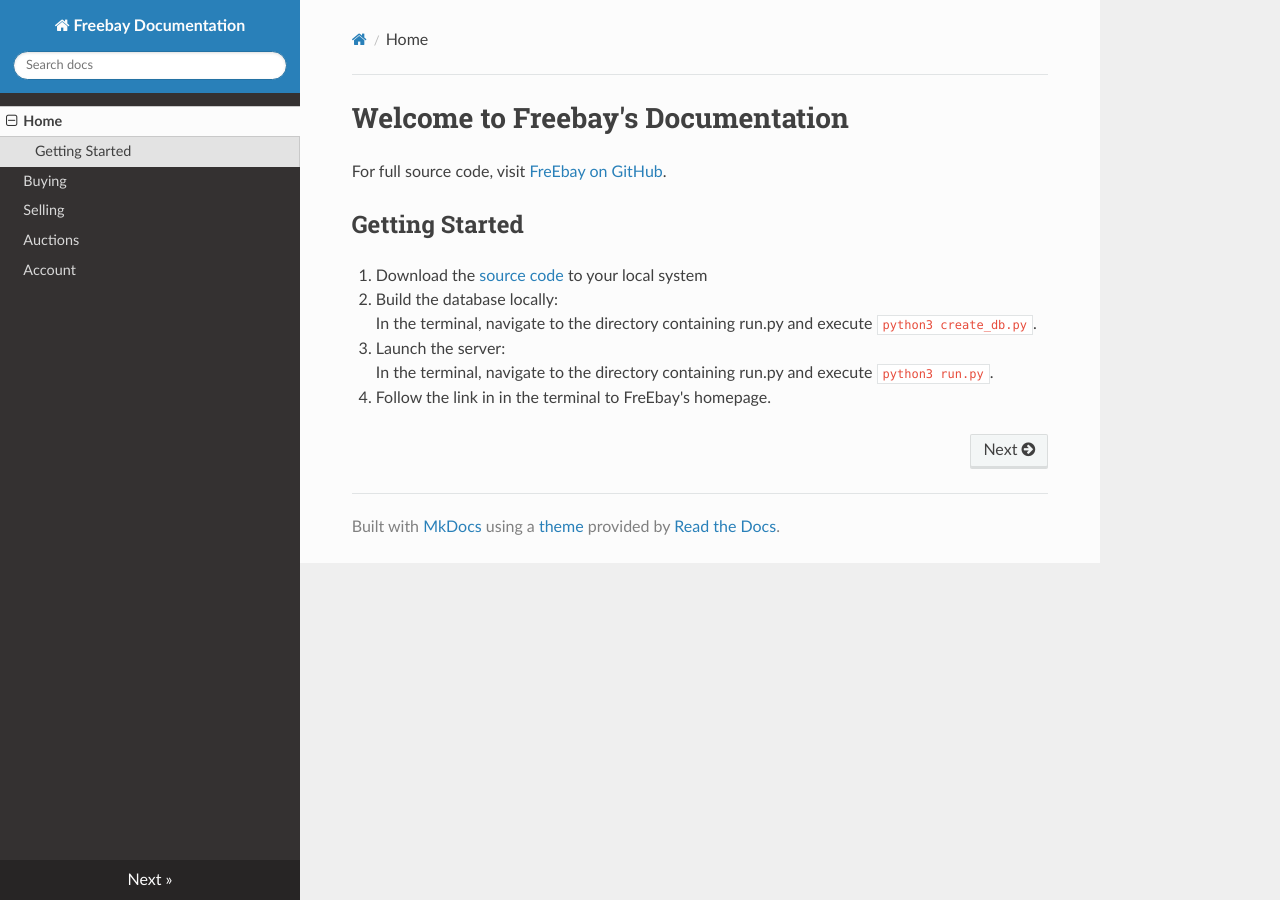
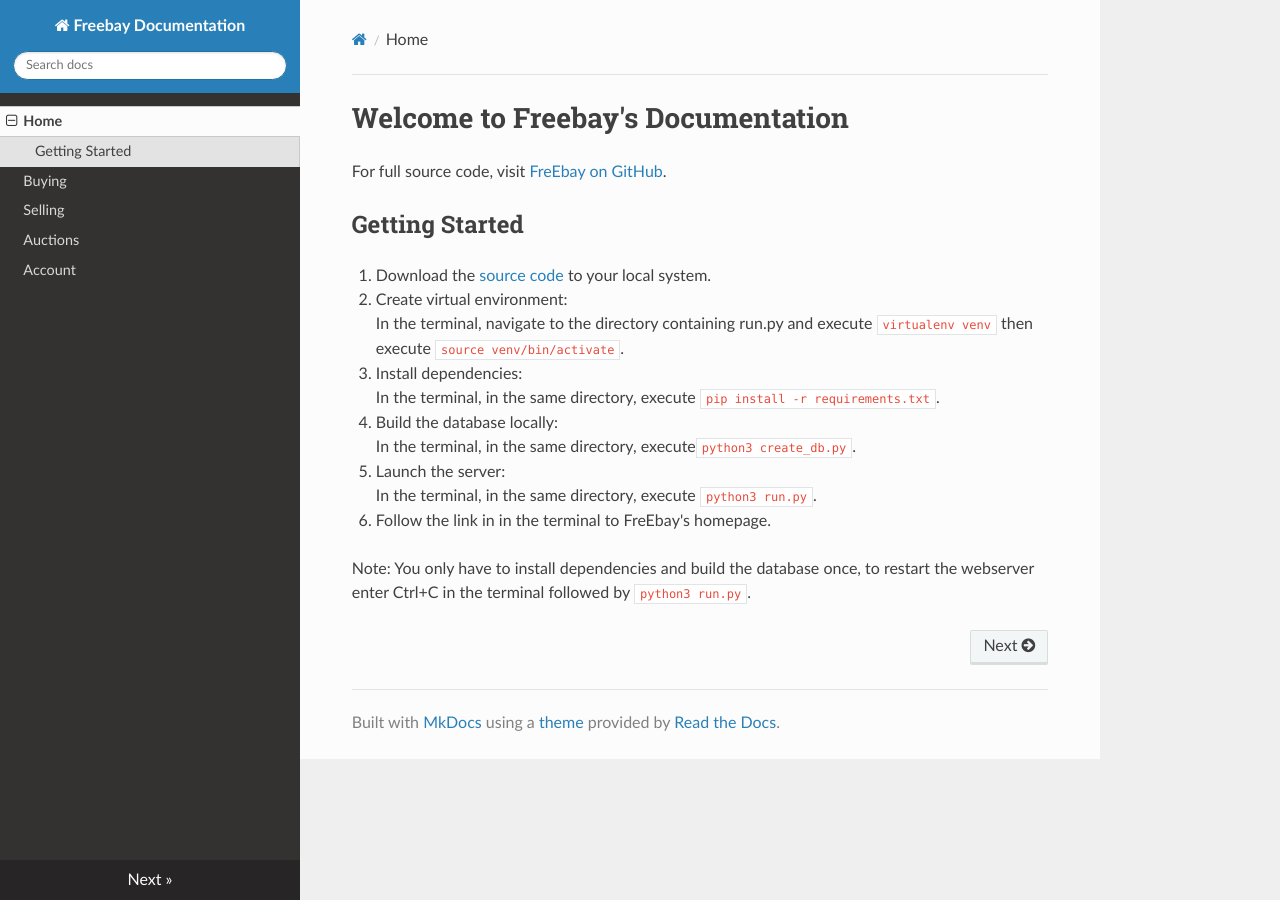
Before and after one commit to emmasandstorm/ebay_clone, an MkDocs documentation site: the page built from docs/index.md, in a window 1280 px wide. Built offline with MkDocs 1.6.1, drawn with Linux system fonts in a browser that asks for light colours; nearby versions of some CDN libraries.

Commit message:
mkdocs updates

```diff
--- a/docs/index.md
+++ b/docs/index.md
@@ -4,9 +4,15 @@
 
 ## Getting Started
 
-1. Download the [source code](https://github.com/emmasandstorm/ebay_clone) to your local system
-2. Build the database locally:
-In the terminal, navigate to the directory containing run.py and execute `python3 create_db.py`.
-3. Launch the server:
-In the terminal, navigate to the directory containing run.py and execute `python3 run.py`.
-4. Follow the link in in the terminal to FreEbay's homepage.
+1. Download the [source code](https://github.com/emmasandstorm/ebay_clone) to your local system.
+2. Create virtual environment:
+In the terminal, navigate to the directory containing run.py and execute `virtualenv venv` then execute `source venv/bin/activate`.
+3. Install dependencies:
+In the terminal, in the same directory, execute `pip install -r requirements.txt`.
+3. Build the database locally:
+In the terminal, in the same directory, execute`python3 create_db.py`.
+4. Launch the server:
+In the terminal, in the same directory, execute `python3 run.py`.
+5. Follow the link in in the terminal to FreEbay's homepage.
+
+Note: You only have to install dependencies and build the database once, to restart the webserver enter Ctrl+C in the terminal followed by `python3 run.py`.
```
Also changed, not shown: docs/auctions.md (+3 -3 lines), docs/buying.md (+2 -2 lines), docs/manage_account.md (+7 -6 lines), docs/selling.md (+1 -1 lines), readme.md (+3 -3 lines).
